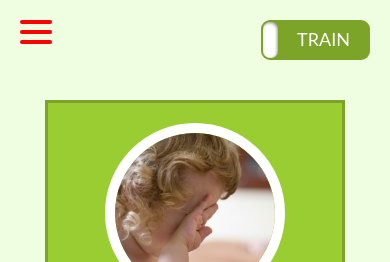
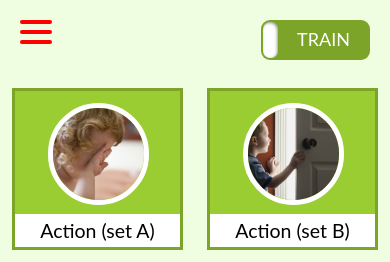
Before and after one commit to maxrusmr2011/english-for-kids, a website built with webpack: page index.html in a window 390 px wide. Shown: the top 262 px of the page. Built offline with nearby package versions, Linux system fonts and the light colour scheme; files whose address does not match are found by name.

Commit message:
feat: best for mobile

```diff
--- a/src/sass/components/_card.scss
+++ b/src/sass/components/_card.scss
@@ -15,6 +15,8 @@
     font-size: 2rem;
   }
 }
+
+
 .mode-play .card-category {
   background: $card-color-play;
   border: 3px solid darken($card-color-play, 10%);
@@ -44,7 +46,6 @@
     bottom: 0;
   }
 }
-
 
 .card-flip:hover .card__inner {
     transform: rotateY(180deg);
@@ -126,3 +127,36 @@
     height: 100%;
   }
 }
+
+@media (max-width: 700px) {
+  .card {
+    width: auto;
+    height: auto;
+    padding-top: 80%;
+    margin: 2vw 3vw;
+    .card__text {
+      font-size: 5vw;
+      padding: 3% 0;
+    }
+  }
+  .card-category img {
+    position: absolute;
+    top: 8%;
+    left: 20%;
+    margin: 0;
+    width: 26vw;
+    height: 26vw;
+    border: 5px solid white;
+  }
+  .card-word .card__inner {
+    position: absolute;
+    left: 0;
+    top: 0;
+  }
+  .flipper {
+    bottom: 4%;
+    right: 4%;
+    width: 5vw;
+  }
+
+}
--- a/src/sass/components/_main.scss
+++ b/src/sass/components/_main.scss
@@ -33,7 +33,9 @@
       background: $card-color-play;
       font-size: 2rem;
       font-weight: 700;
-
+      user-select: none;
+      cursor: pointer;
+      outline: none;
       img {
         display: none;
       }
--- a/src/sass/layout/_layout.scss
+++ b/src/sass/layout/_layout.scss
@@ -3,3 +3,10 @@
   flex-wrap: wrap;
   justify-content: center;
 }
+
+@media (max-width: 700px) {
+  .layout-flex {
+    display: grid;
+    grid-template-columns: 1fr 1fr;
+  }
+}
```
Also changed, not shown: style.css.
